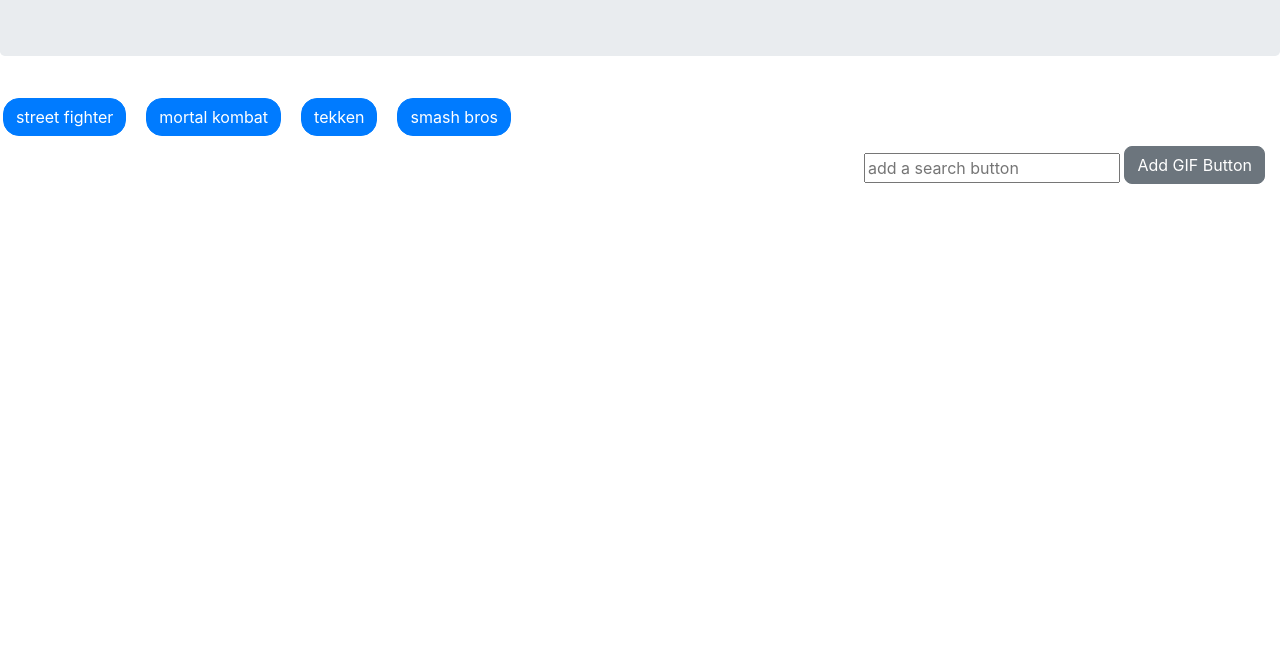
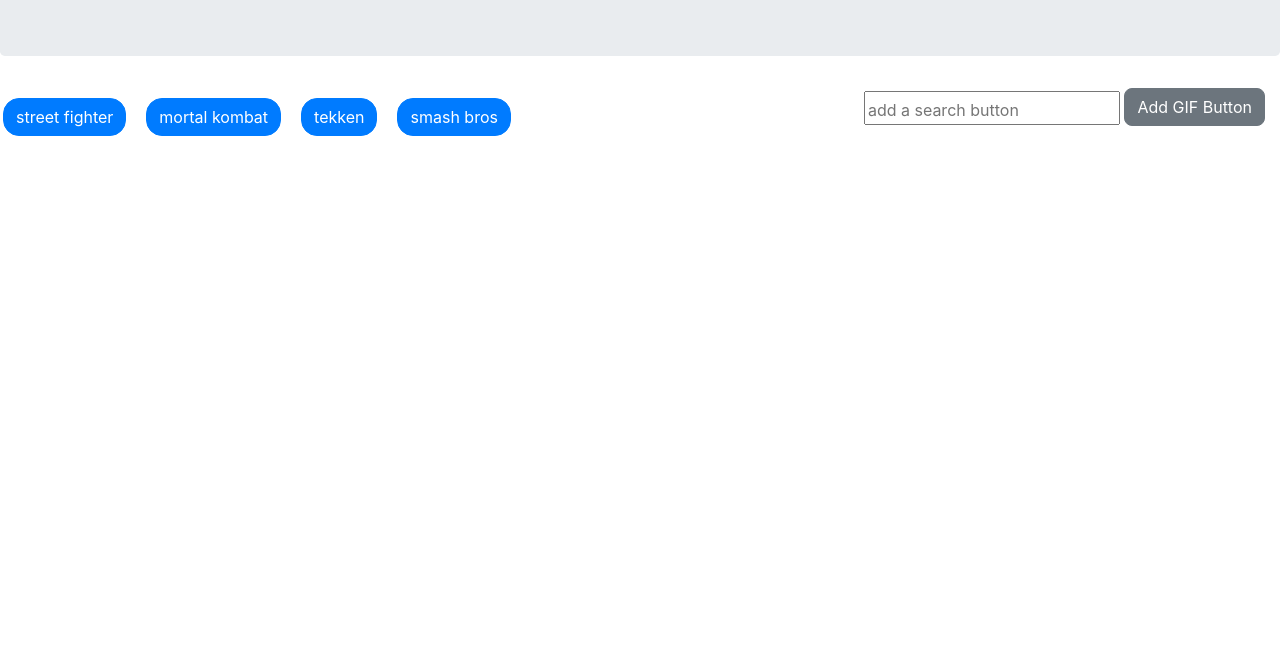
Before and after one commit to golemheavy/giphyAPI, a plain HTML site: page index.html in a window 1280 px wide. Shown: the part 128-800 px from the top of the page. Drawn offline with nearby package versions, Linux system fonts and the light colour scheme.

Commit message:
still tinkering with layout. looking pretty sharp now!

```diff
--- a/index.html
+++ b/index.html
@@ -14,10 +14,9 @@
 	<!-- The selected search terms will be presented here -->
 	<div class="container-fluid">
 		<div class="row">
-			<div class="col"><div class="row" id="buttons-view"></div></div>
-		</div>
-		<div class="row">
-			<div class="col"><div class="row" id="GIF-view"></div></div>
+			<div class="col">
+				<div class="row" id="buttons-view"></div>
+			</div>
 			<div class="col-auto">
 				<form id="term-form">
 					<input type="text" id="term-input" placeholder="add a search button">
@@ -26,6 +25,11 @@
 				</form>
 			</div>
 		</div>
+		<div class="row">
+			<div class="col">
+				<div class="row" id="GIF-view"></div>
+			</div>
+		</div>
 	</div>
 	<script src="https://cdnjs.cloudflare.com/ajax/libs/jquery/3.2.1/jquery.min.js"></script>
 	<script src="./giphyAPI.js"></script>
--- a/style.css
+++ b/style.css
@@ -1,5 +1,9 @@
 .term {
 	margin: 10px 10px;
+}
+
+#term-input {
+	padding-top: 5px;
 }
 
 video {
```
